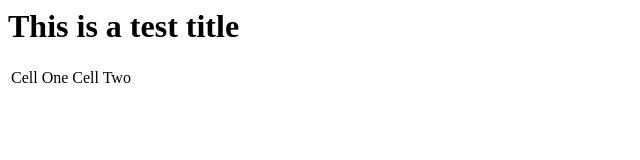
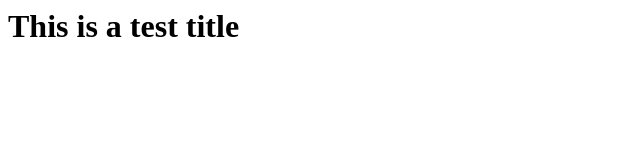
Before and after one commit to Kazumi18/Kazumi18.Github.Io, a plain HTML site: page index.html in a window 1280 px wide. Shown: the whole page, without its empty margins (0-640 px from the left). Drawn offline with Linux system fonts and the light colour scheme.

Commit message:
Update index.html

```diff
--- a/index.html
+++ b/index.html
@@ -2,9 +2,5 @@
 <head><title>Here is the title</title></head>
 <body>
 <H1>This is a test title</h1>
-<Table>
-<tr>
-<td>Cell One</td>
-<td>Cell Two</td>
 </body>
 </html>
```
